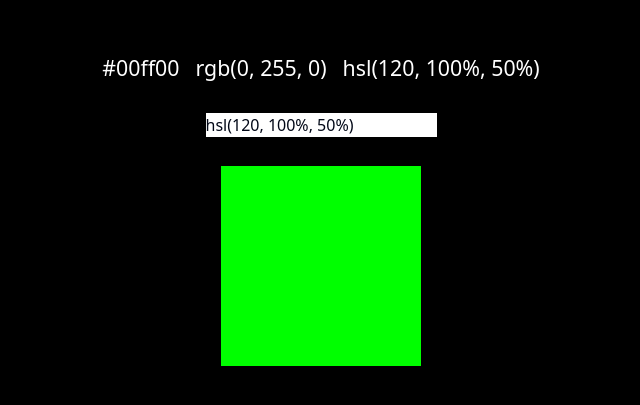
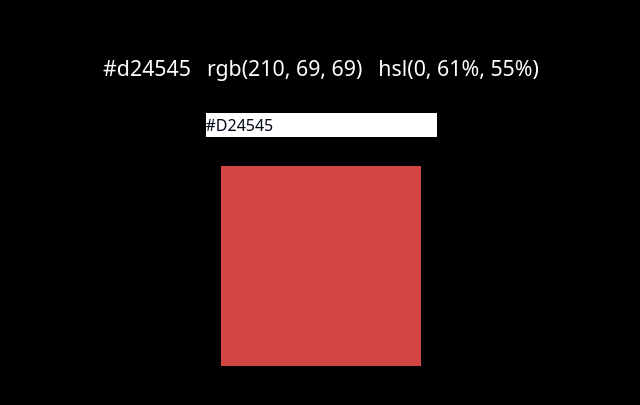
Before and after one commit to Tan-int/give-me-colors, a React (Vite) app: page / in a window 1280 px wide. Shown: the part 191-596 px from the top of the page, without its empty margins (319-959 px from the left). Built offline with nearby package versions, Linux system fonts and the light colour scheme.

Commit message:
chore: set initial color code

```diff
--- a/src/App.tsx
+++ b/src/App.tsx
@@ -1,9 +1,10 @@
 import Input from '@components/Input';
 import { ChangeEvent, useState } from 'react';
 import { colorPicker } from './lib/services/colorPicker';
+import { INITIAL_COLOR_CODE } from './lib/utils/constants';
 
 function App() {
-  const [input, setInput] = useState<string>('hsl(120, 100%, 50%)');
+  const [input, setInput] = useState<string>(INITIAL_COLOR_CODE);
   const color = colorPicker(input);
 
   const handleInputChange = (event: ChangeEvent<HTMLInputElement>) => {
--- a/src/lib/services/colorPicker/index.ts
+++ b/src/lib/services/colorPicker/index.ts
@@ -2,7 +2,7 @@
 import { getRgbFromHsl, toHslString } from '@/lib/helpers/hsl';
 import { getRgbCodeFromRgbString, toRgbString } from '@/lib/helpers/rgb';
 
-let lastValidColorCode = 'rgb(0, 191, 255)';
+let lastValidColorCode = '';
 let hex = '';
 let rgb = '';
 let hsl = '';
--- a/src/lib/utils/constants.ts
+++ b/src/lib/utils/constants.ts
@@ -1,6 +1,3 @@
-export const DEFAULT_HEX_CODE = '#BF3131';
-export const DEFAULT_RGB_CODE = 'rgb(191, 49, 49)';
-
 export const MAX_COLOR_CHANNEL_VALUE = 255;
 
 export enum COLOR_CODE_TYPE {
@@ -9,3 +6,5 @@
   RGB = 2,
   HSL = 3,
 }
+
+export const INITIAL_COLOR_CODE = '#D24545';
```
